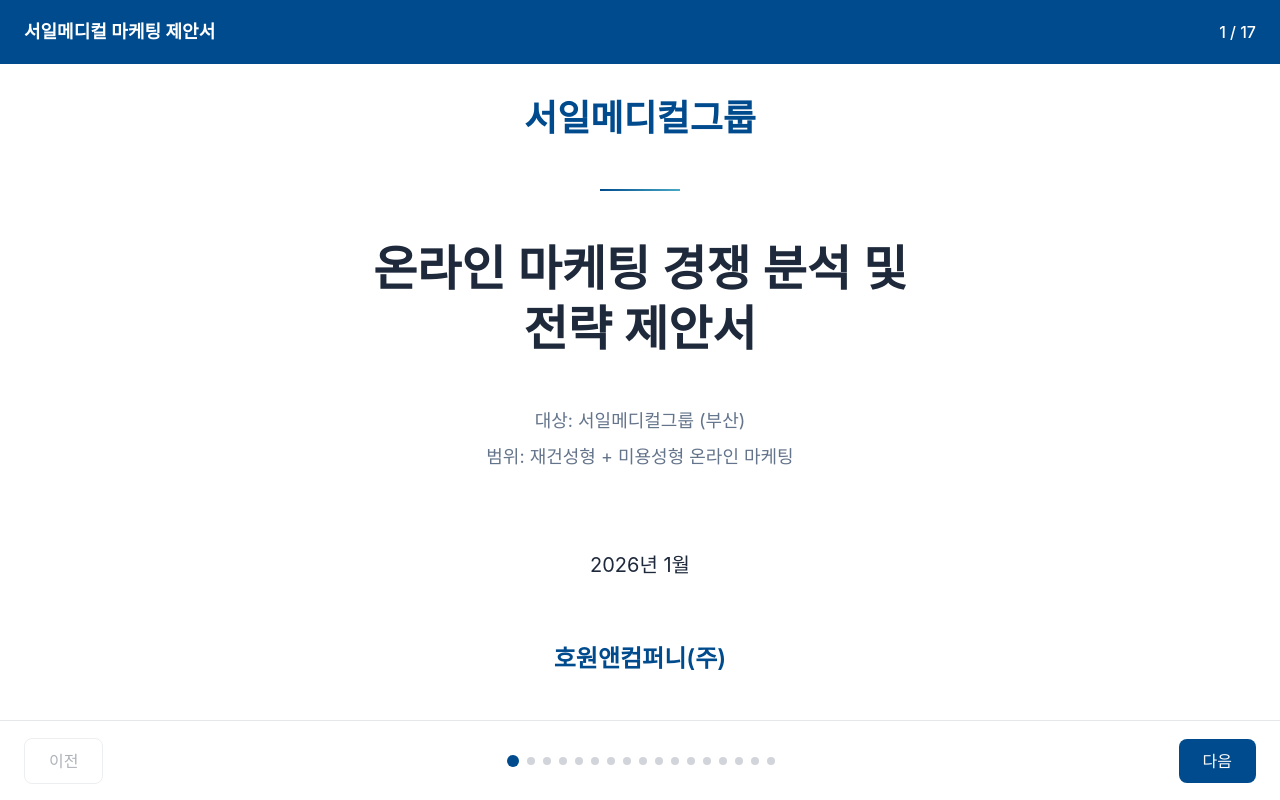
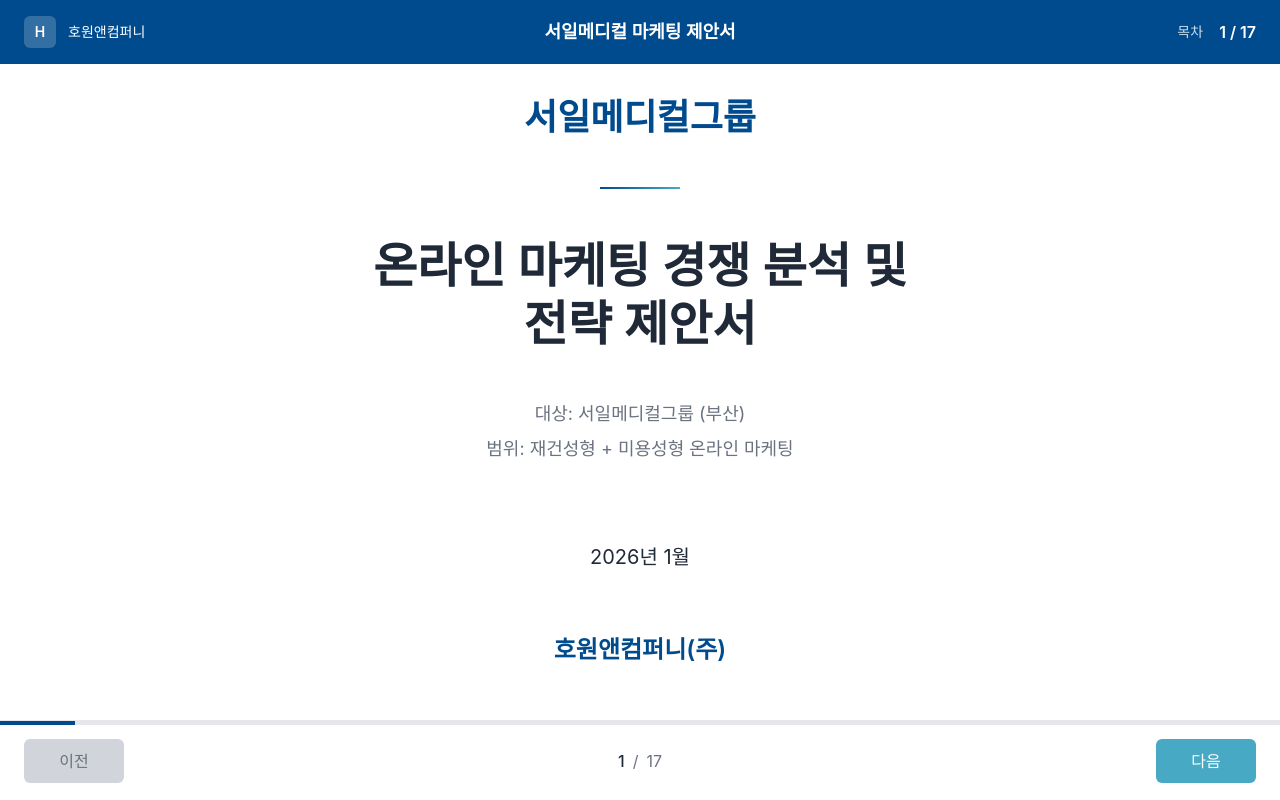
Before and after one commit to kevinkim1975/amp, a Next.js app: page / in a window 1280 px wide. Shown: the top 800 px of the page. Built offline with nearby package versions, Linux system fonts and the light colour scheme.

Commit message:
fix: Design Guide 준수

```diff
--- a/src/app/globals.css
+++ b/src/app/globals.css
@@ -2,10 +2,26 @@
 @tailwind components;
 @tailwind utilities;
 
+/**
+ * 글로벌 CSS
+ * Design Guide (docs/design-guide.md) 기반 - Single Source of Truth
+ */
+
 :root {
+  /* Design Guide 8. UI 컴포넌트 */
   --header-height: 64px;
   --footer-height: 80px;
   --content-max-width: 1280px;
+
+  /* Design Guide 3. 색상 */
+  --color-primary: #004B8D;
+  --color-secondary: #48A9C5;
+  --color-accent: #10B981;
+  --color-background: #FFFFFF;
+  --color-surface: #F6F8FA;
+  --color-text-primary: #1F2937;
+  --color-text-secondary: #6B7280;
+  --color-border: #E5E7EB;
 }
 
 * {
@@ -20,7 +36,9 @@
 }
 
 body {
-  font-family: "Inter", "Pretendard", sans-serif;
-  background-color: #F8FAFC;
-  color: #1E293B;
+  /* Design Guide 4. 타이포그래피 */
+  font-family: "Inter", -apple-system, BlinkMacSystemFont, sans-serif;
+  /* Design Guide 3. 색상 - 정확한 값 */
+  background-color: var(--color-background); /* #FFFFFF */
+  color: var(--color-text-primary); /* #1F2937 */
 }
--- a/src/components/layout/ProgressFooter.tsx
+++ b/src/components/layout/ProgressFooter.tsx
@@ -1,54 +1,76 @@
 /**
  * ProgressFooter 컴포넌트
- * Generated by v0.dev, adapted for project structure
- * Boris Cherny 원칙: 1-B에서 정의한 타입을 import하여 사용
+ * Design Guide (docs/design-guide.md) 8. UI 컴포넌트 - 진행률 푸터
+ *
+ * 높이: 80px
+ * 진행률 바: Primary Color, 높이 4px
+ * 버튼:
+ *   - 기본: Secondary Color 배경, 흰색 텍스트
+ *   - 호버: Primary Color 배경
+ *   - 비활성: Gray-300 배경, Gray-500 텍스트
  */
 
 "use client";
 
-import type { ProgressFooterProps, SectionId } from "@/types";
+import type { ProgressFooterProps } from "@/types";
 
 export function ProgressFooter({ progress, onPrev, onNext }: ProgressFooterProps) {
   const { currentSection, totalSections } = progress;
   const isPrevDisabled = currentSection === 1;
   const isNextDisabled = currentSection === totalSections;
 
+  // 진행률 계산 (퍼센트)
+  const progressPercent = (currentSection / totalSections) * 100;
+
   return (
-    <footer className="fixed bottom-0 left-0 right-0 z-50 h-20 border-t border-gray-200 bg-white">
+    <footer className="fixed bottom-0 left-0 right-0 z-50 h-20 bg-white border-t border-[#E5E7EB]">
+      {/* 진행률 바: Primary Color, 4px 높이 */}
+      <div className="absolute top-0 left-0 right-0 h-1 bg-gray-200">
+        <div
+          className="h-full bg-primary transition-all duration-300"
+          style={{ width: `${progressPercent}%` }}
+          role="progressbar"
+          aria-valuenow={currentSection}
+          aria-valuemin={1}
+          aria-valuemax={totalSections}
+          aria-label={`진행률: ${currentSection}/${totalSections} 페이지`}
+        />
+      </div>
+
       <div className="mx-auto flex h-full max-w-content items-center justify-between px-6">
         {/* 이전 버튼 */}
         <button
           onClick={onPrev}
           disabled={isPrevDisabled}
-          className="rounded-lg border border-gray-300 px-6 py-2.5 font-medium text-gray-700 transition-all hover:bg-gray-50 disabled:cursor-not-allowed disabled:opacity-40"
+          className={`
+            min-w-[100px] rounded-md px-6 py-2.5 font-medium transition-all
+            ${isPrevDisabled
+              ? "bg-gray-300 text-gray-500 cursor-not-allowed"
+              : "bg-secondary text-white hover:bg-primary"
+            }
+          `}
         >
           이전
         </button>
 
-        {/* 진행 상태 Dots (17개) */}
-        <div className="flex items-center gap-2">
-          {Array.from({ length: totalSections }, (_, i) => {
-            const sectionNum = (i + 1) as SectionId;
-            const isActive = sectionNum === currentSection;
-
-            return (
-              <div
-                key={sectionNum}
-                className={`rounded-full transition-all ${
-                  isActive ? "h-3 w-3 bg-primary" : "h-2 w-2 bg-gray-300"
-                }`}
-                aria-label={`섹션 ${sectionNum} / ${totalSections}`}
-                aria-current={isActive ? "step" : undefined}
-              />
-            );
-          })}
+        {/* 중앙: 페이지 표시 */}
+        <div className="flex items-center gap-2 text-text-secondary">
+          <span className="font-medium text-text-primary">{currentSection}</span>
+          <span>/</span>
+          <span>{totalSections}</span>
         </div>
 
         {/* 다음 버튼 */}
         <button
           onClick={onNext}
           disabled={isNextDisabled}
-          className="rounded-lg bg-primary px-6 py-2.5 font-medium text-white transition-all hover:bg-primary/90 disabled:cursor-not-allowed disabled:opacity-40"
+          className={`
+            min-w-[100px] rounded-md px-6 py-2.5 font-medium transition-all
+            ${isNextDisabled
+              ? "bg-gray-300 text-gray-500 cursor-not-allowed"
+              : "bg-secondary text-white hover:bg-primary"
+            }
+          `}
         >
           다음
         </button>
--- a/src/components/layout/TopbarHeader.tsx
+++ b/src/components/layout/TopbarHeader.tsx
@@ -1,21 +1,47 @@
 /**
  * TopbarHeader 컴포넌트
- * Generated by v0.dev, adapted for project structure
- * Boris Cherny 원칙: 1-B에서 정의한 타입을 import하여 사용
+ * Design Guide (docs/design-guide.md) 8. UI 컴포넌트 - 상단바
+ *
+ * 구성: 로고 (좌측) + 제목 (중앙) + 목차 버튼 + 페이지 번호 (우측)
+ * 배경색: Primary Color (#004B8D)
+ * 높이: 64px
+ * 텍스트: 흰색, Weight 600
  */
 
 import type { TopbarHeaderProps } from "@/types";
 
 export function TopbarHeader({ title, progress }: TopbarHeaderProps) {
   return (
-    <header
-      className="fixed top-0 z-50 w-full h-16"
-      style={{ backgroundColor: "#004B8D" }}
-    >
+    <header className="fixed top-0 z-50 w-full h-16 bg-primary">
       <div className="mx-auto flex h-full max-w-content items-center justify-between px-6">
-        <h1 className="text-lg font-semibold text-white">{title}</h1>
-        <div className="text-white">
-          <span className="font-medium">
+        {/* 좌측: 로고 영역 */}
+        <div className="flex items-center gap-3 min-w-[200px]">
+          {/* 로고 플레이스홀더 - 추후 실제 로고로 교체 */}
+          <div className="w-8 h-8 rounded bg-white/20 flex items-center justify-center">
+            <span className="text-white text-sm font-semibold">H</span>
+          </div>
+          <span className="text-white text-sm font-medium hidden sm:inline">
+            호원앤컴퍼니
+          </span>
+        </div>
+
+        {/* 중앙: 제목 */}
+        <h1 className="text-lg font-semibold text-white text-center absolute left-1/2 transform -translate-x-1/2">
+          {title}
+        </h1>
+
+        {/* 우측: 목차 버튼 + 페이지 번호 */}
+        <div className="flex items-center gap-4 min-w-[200px] justify-end">
+          {/* 목차 버튼 - TocDrawer 연결 예정 */}
+          <button
+            className="text-white/80 hover:text-white transition-colors text-sm font-medium"
+            aria-label="목차 열기"
+          >
+            목차
+          </button>
+
+          {/* 페이지 번호 */}
+          <span className="text-white font-semibold">
             {progress.currentSection} / {progress.totalSections}
           </span>
         </div>
--- a/src/components/sections/Section01Cover.tsx
+++ b/src/components/sections/Section01Cover.tsx
@@ -1,47 +1,53 @@
 /**
  * Section01Cover - 표지 섹션
- * v0.dev 생성 후 Boris Cherny 원칙 적용
- * - 하드코딩 색상 → Tailwind 변수
- * - 시맨틱 HTML 적용
+ * Design Guide (docs/design-guide.md) 기반
+ *
+ * 타이포그래피:
+ *   - Heading 1: 48px (3rem), Weight 600
+ *   - Heading 2: 36px (2.25rem), Weight 600
+ * 색상:
+ *   - Primary: #004B8D
+ *   - Text Primary: #1F2937
+ *   - Text Secondary: #6B7280
  */
 
 export function Section01Cover() {
   return (
-    <section className="min-h-[calc(100vh-144px)] bg-white flex items-center justify-center p-8">
+    <section className="min-h-[calc(100vh-144px)] bg-background flex items-center justify-center p-8">
       <div className="w-full max-w-content">
         <div className="flex flex-col items-center text-center space-y-12">
-          {/* 고객사명 */}
-          <h2 className="text-[2.25rem] font-semibold leading-tight text-primary">
+          {/* 고객사명 - Heading 2: 36px */}
+          <h2 className="text-heading-2 text-primary">
             서일메디컬그룹
           </h2>
 
           {/* 장식선 */}
           <div className="h-[2px] w-20 bg-gradient-to-r from-primary to-secondary" />
 
-          {/* 제안서 제목 */}
-          <h1 className="text-5xl font-semibold leading-tight text-neutral-800 max-w-4xl break-keep">
+          {/* 제안서 제목 - Heading 1: 48px */}
+          <h1 className="text-heading-1 text-text-primary max-w-4xl break-keep">
             온라인 마케팅 경쟁 분석 및
             <br />
             전략 제안서
           </h1>
 
-          {/* 범위 정보 */}
-          <div className="space-y-2 text-lg text-neutral-500">
+          {/* 범위 정보 - Body: 18px */}
+          <div className="space-y-2 text-body text-text-secondary">
             <p>대상: 서일메디컬그룹 (부산)</p>
             <p>범위: 재건성형 + 미용성형 온라인 마케팅</p>
           </div>
 
-          {/* 날짜 */}
-          <p className="text-xl text-neutral-800 pt-8">2026년 1월</p>
+          {/* 날짜 - Body Large: 20px */}
+          <p className="text-body-large text-text-primary pt-8">2026년 1월</p>
 
-          {/* 제출사 */}
-          <h3 className="text-2xl font-semibold text-primary pt-4">
+          {/* 제출사 - Heading 3: 24px */}
+          <h3 className="text-heading-3 text-primary pt-4">
             호원앤컴퍼니(주)
           </h3>
 
-          {/* 대외비 뱃지 */}
+          {/* 대외비 뱃지 - Caption: 14px */}
           <div className="pt-8">
-            <span className="inline-block px-4 py-1.5 bg-red-50 text-red-600 text-sm rounded-full border border-red-200 shadow-sm">
+            <span className="inline-block px-4 py-1.5 bg-red-50 text-red-600 text-caption rounded-md border border-red-200 shadow-card">
               대외비
             </span>
           </div>
--- a/tailwind.config.ts
+++ b/tailwind.config.ts
@@ -1,4 +1,9 @@
 import type { Config } from "tailwindcss";
+
+/**
+ * Tailwind 설정
+ * Design Guide (docs/design-guide.md) 기반 - Single Source of Truth
+ */
 
 const config: Config = {
   content: [
@@ -10,43 +15,62 @@
   theme: {
     extend: {
       colors: {
+        // Design Guide 3. 색상 & 그라데이션
         primary: {
-          DEFAULT: "#004B8D",
+          DEFAULT: "#004B8D", // 깊은 의료용 블루
           light: "#0066CC",
           dark: "#003366",
         },
         secondary: {
-          DEFAULT: "#48A9C5",
+          DEFAULT: "#48A9C5", // 밝은 메디컬 블루
           light: "#6BC4DC",
           dark: "#2D8BA8",
         },
         accent: {
-          DEFAULT: "#10B981",
+          DEFAULT: "#10B981", // 성공/긍정 그린
           light: "#34D399",
           dark: "#059669",
         },
-        neutral: {
-          50: "#F8FAFC",
-          100: "#F1F5F9",
-          200: "#E2E8F0",
-          300: "#CBD5E1",
-          400: "#94A3B8",
-          500: "#64748B",
-          600: "#475569",
-          700: "#334155",
-          800: "#1E293B",
-          900: "#0F172A",
+        // Design Guide 정확한 값
+        surface: "#F6F8FA", // 연한 그레이 배경
+        background: "#FFFFFF", // 순수한 화이트
+        text: {
+          primary: "#1F2937", // 진한 그레이
+          secondary: "#6B7280", // 중간 그레이
         },
+        // 경계선
+        border: "#E5E7EB",
       },
       fontFamily: {
-        sans: ["Inter", "Pretendard", "sans-serif"],
+        // Design Guide 4. 타이포그래피
+        sans: ["Inter", "-apple-system", "BlinkMacSystemFont", "sans-serif"],
+      },
+      fontSize: {
+        // Design Guide 4. 타이포그래피 정확한 값
+        "heading-1": ["3rem", { lineHeight: "1.2", fontWeight: "600" }],       // 48px
+        "heading-2": ["2.25rem", { lineHeight: "1.2", fontWeight: "600" }],    // 36px
+        "heading-3": ["1.5rem", { lineHeight: "1.2", fontWeight: "600" }],     // 24px
+        "body-large": ["1.25rem", { lineHeight: "1.5", fontWeight: "400" }],   // 20px
+        "body": ["1.125rem", { lineHeight: "1.5", fontWeight: "400" }],        // 18px
+        "body-small": ["1rem", { lineHeight: "1.5", fontWeight: "400" }],      // 16px
+        "caption": ["0.875rem", { lineHeight: "1.5", fontWeight: "400" }],     // 14px
       },
       spacing: {
+        // Design Guide 5. 레이아웃 - 4px 단위 시스템
         "header": "64px",
         "footer": "80px",
       },
       maxWidth: {
+        // Design Guide 5. 최대 콘텐츠 너비
         "content": "1280px",
+      },
+      borderRadius: {
+        // Design Guide 5. 모서리 반경
+        "DEFAULT": "6px",
+      },
+      boxShadow: {
+        // Design Guide 6. 그림자
+        "card": "0 1px 3px rgba(0,0,0,0.1)",
       },
     },
   },
```
Also changed, not shown: 1 other file (tests, documents, lock files or other folders).
